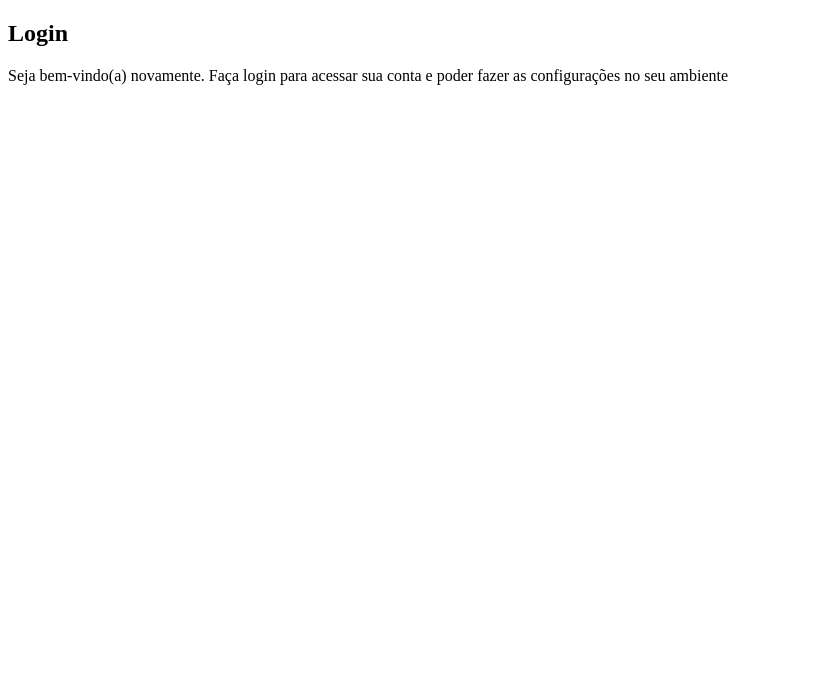
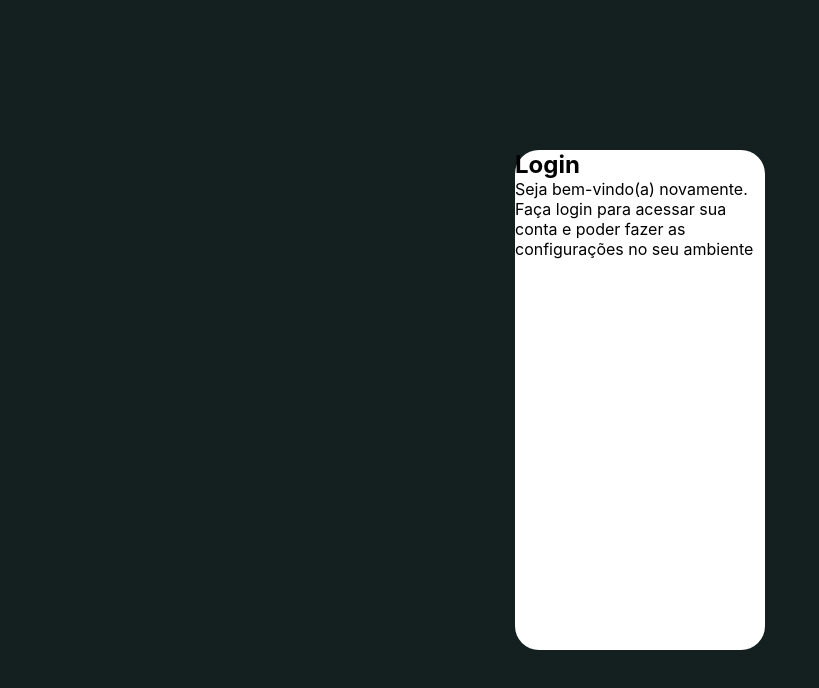
Before and after one commit to ThanagorTales/exercicio-tela-login, a plain HTML site: page index.html in a window 1280 px wide. Shown: the whole page, without its empty margins (0-819 px from the left). Drawn offline with Linux system fonts and the light colour scheme.

Commit message:
correcao de pasta estilo(s) e inicio do projeto

```diff
--- a/estilo/style.css
+++ /dev/null
@@ -1 +0,0 @@
-@charset "UTF-8";
--- /dev/null
+++ b/estilos/style.css
@@ -0,0 +1,36 @@
+@charset "UTF-8";
+
+:root{
+    --mobile-bg-color: #141f1f;
+}
+
+*{
+    margin: 0;
+    padding: 0;
+    font-family: -apple-system, BlinkMacSystemFont, 'Segoe UI', Roboto, Oxygen, Ubuntu, Cantarell, 'Open Sans', 'Helvetica Neue', sans-serif;
+    box-sizing: border-box;
+}
+
+body, html{
+    background-color: var(--mobile-bg-color);
+    height: 100vh;
+    width: 100vw;
+}
+main{
+    height: 100vh;
+    width: 100vw;
+    position: relative;
+}
+#login{
+    position: absolute;
+    top: 50%;
+    left: 50%;
+    transform: translate(-50%, -50%);
+    background-color: white;
+    width: 250px;
+    height: 500px;
+    border-radius: 1.5em;
+}
+#login #imagem{
+    background: var(--mobile-bg-color) url(../imagens/pattern-exer-login.jpg);
+}
--- a/index.html
+++ b/index.html
@@ -4,7 +4,7 @@
     <meta charset="UTF-8">
     <meta name="viewport" content="width=device-width, initial-scale=1.0">
     <title>Document</title>
-    <link rel="stylesheet" href="estilo/style.css">
+    <link rel="stylesheet" href="estilos/style.css">
 </head>
 <body>
     <main>
```
